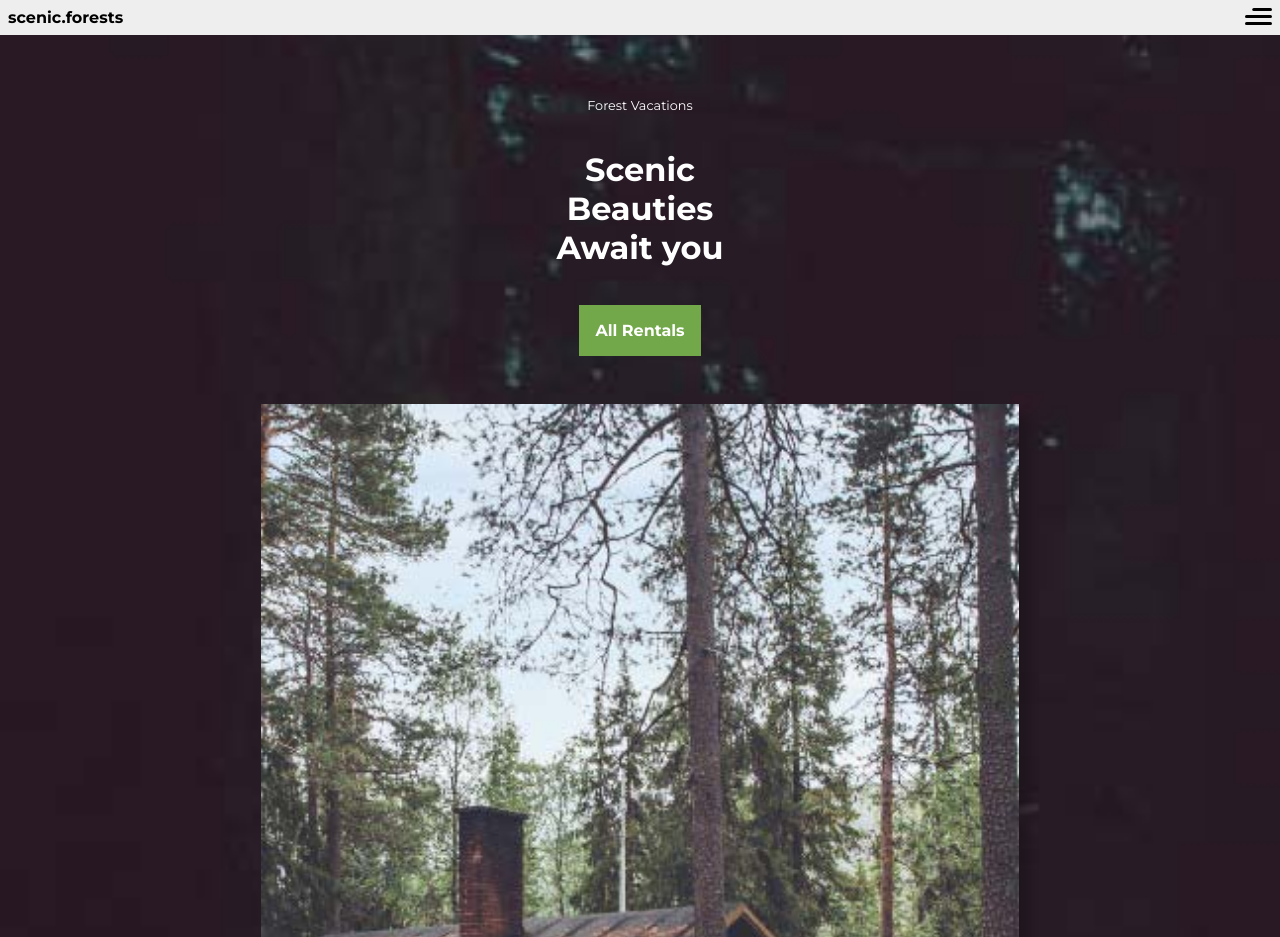
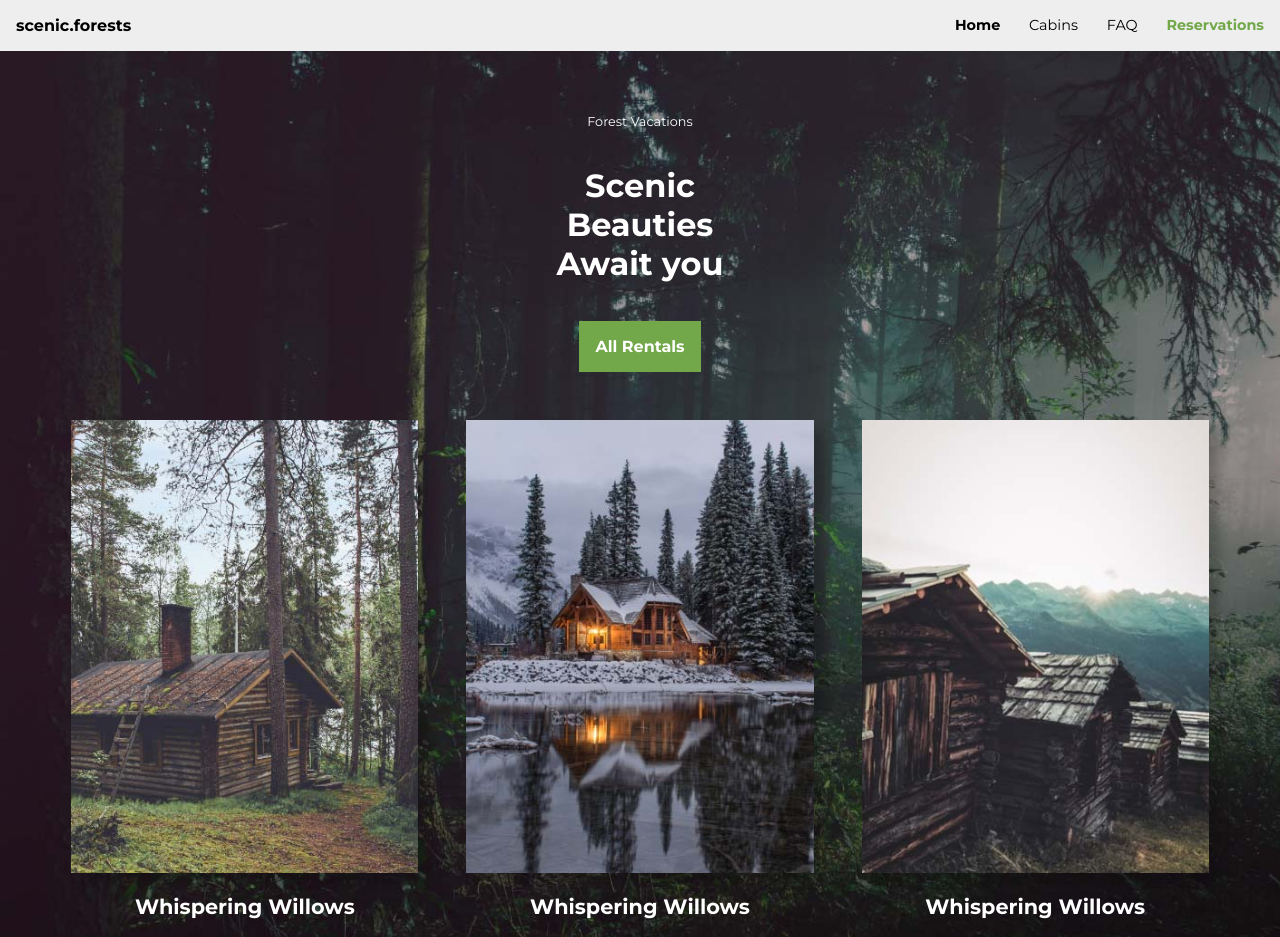
Before and after one commit to frontendella/Cabin-Rentals-Website, a website built with webpack: page index.html in a window 1280 px wide. Shown: the top 937 px of the page. Built offline with nearby package versions, Linux system fonts and the light colour scheme.

Commit message:
Added media for 550 px, nav to the top and images grid

```diff
--- a/index.css
+++ b/index.css
@@ -226,3 +226,51 @@ p.test-auth {
     width: 80%;
     opacity: .1
 }
+
+@media (min-width: 550px) {
+    .menu,
+    .exit {
+        display: none;
+    }
+
+    header {
+        padding: 1em
+    }
+
+    ul.nav {
+        visibility: unset;
+        opacity: 1;
+        background: none;
+        display: flex;
+        margin: 0;
+        padding: 0;
+        position: unset;
+        height: auto;
+    }
+    ul.nav li a {
+        font-size: .9em;
+        padding: 0 1em;
+        font-weight: normal;
+    }
+
+    ul.nav li:last-child a {
+        padding-right: 0;
+    }
+
+    ul.nav .active a {
+        font-weight: bold;
+    }
+
+    ul.nav .res a {
+        color: #72A84A;
+        font-weight: bold;
+    }
+
+    ul.featured-cabins {
+        width: 90%;
+        display: grid;
+        grid-template-columns: repeat(3, auto);
+        grid-gap: 3em;
+    }
+
+}
```
